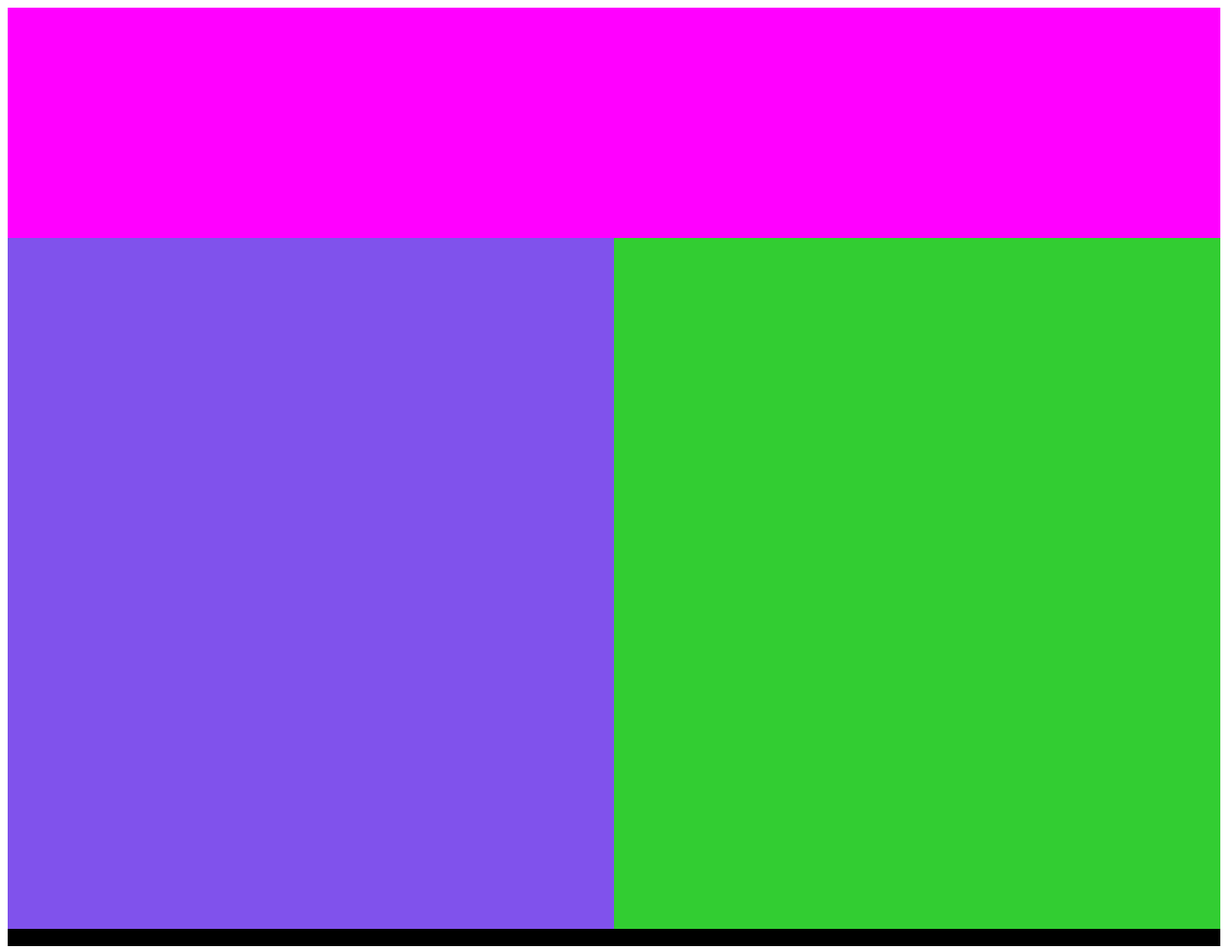
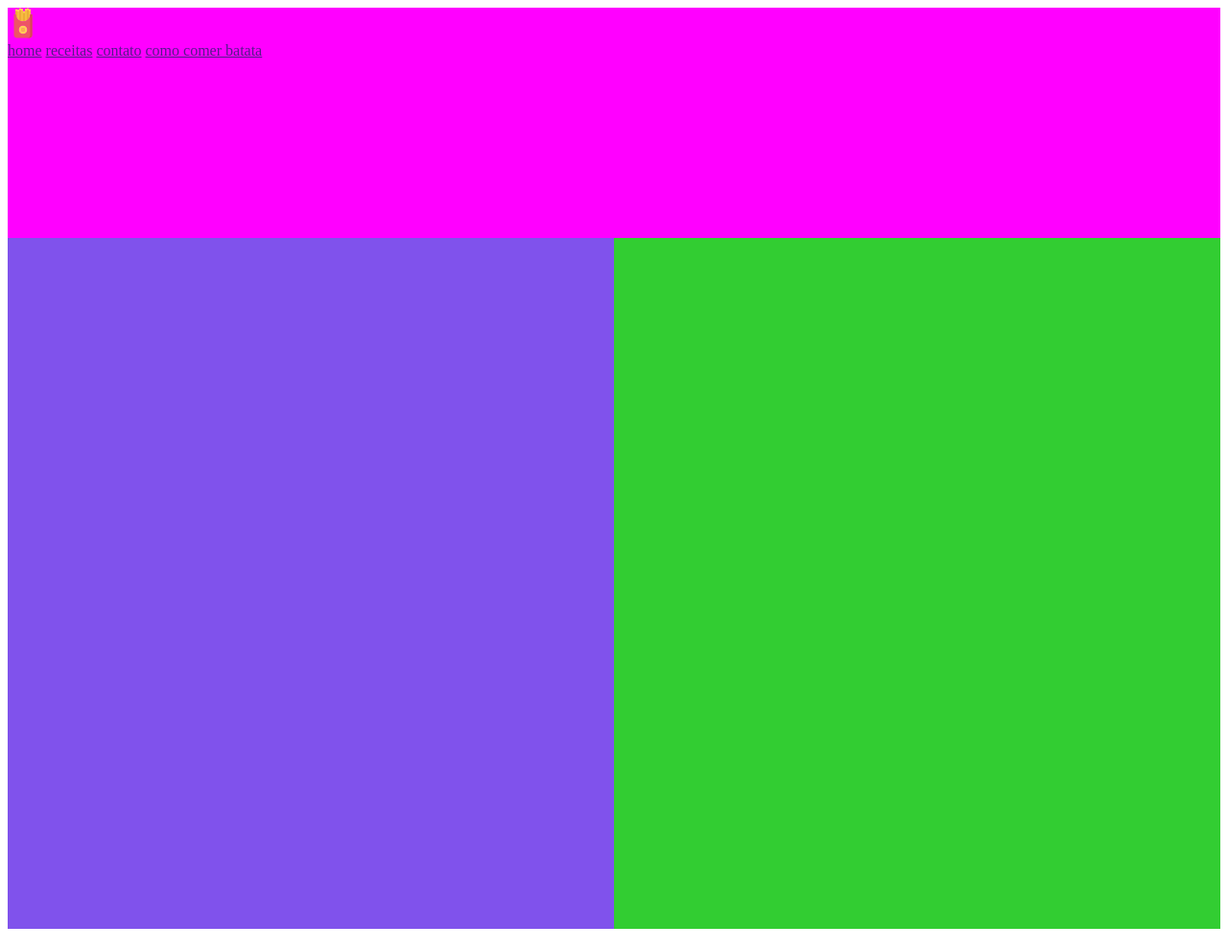
Before and after one commit to douglasklemesb3/302-responsividade, a plain HTML site: page index.html in a window 1280 px wide. Shown: the whole page at 96% size. Drawn offline with Linux system fonts and the light colour scheme; a web font is replaced by a local one.

Commit message:
Adicionar ancoras e uma imagem

```diff
--- a/index.html
+++ b/index.html
@@ -4,13 +4,32 @@
     <meta charset="UTF-8">
     <meta name="viewport" content="width=device-width, initial-scale=1.0">
     <meta http-equiv="X-UA-Compatible" content="ie=edge">
-    <title>Document</title>
+    <title>batata frita</title>
     <link rel="stylesheet" href="style.css">
+    <link rel="shortcut icon" href="img/potato.png" type="image/x-icon">
+    <link href="https://fonts.googleapis.com/css?family=Mountains+of+Christmas&display=swap" rel="stylesheet">
 </head>
 <body>
-    <nav></nav>
-    <header></header>
-    <section></section>
-    <footer>.</footer>
+    <nav>
+        <div id="mobile">
+            <img src="img/french-fries.png" alt="foto de batata">
+        </div>
+
+        <div id="desktop">
+            <a href="">home</a>
+            <a href="">receitas</a>
+            <a href="">contato</a>
+            <a href="">como comer batata</a>
+        </div>
+    </nav>
+
+    <header>
+
+    </header>
+
+    <section>
+
+    </section>
+    </footer>
 </body>
 </html>
--- a/style.css
+++ b/style.css
@@ -5,6 +5,7 @@ body{
                         'section section section section'
                         'footer footer footer footer';
     grid-template-rows: 30vh 40vh 50vh;
+    grid-template-columns: 25% 25% 25% 25%;
 }
 
 nav{
```
Also changed, not shown: img/french-fries.png (added), img/fried-potatoes.png (added), img/fries.png (added), img/potato.png (added).
